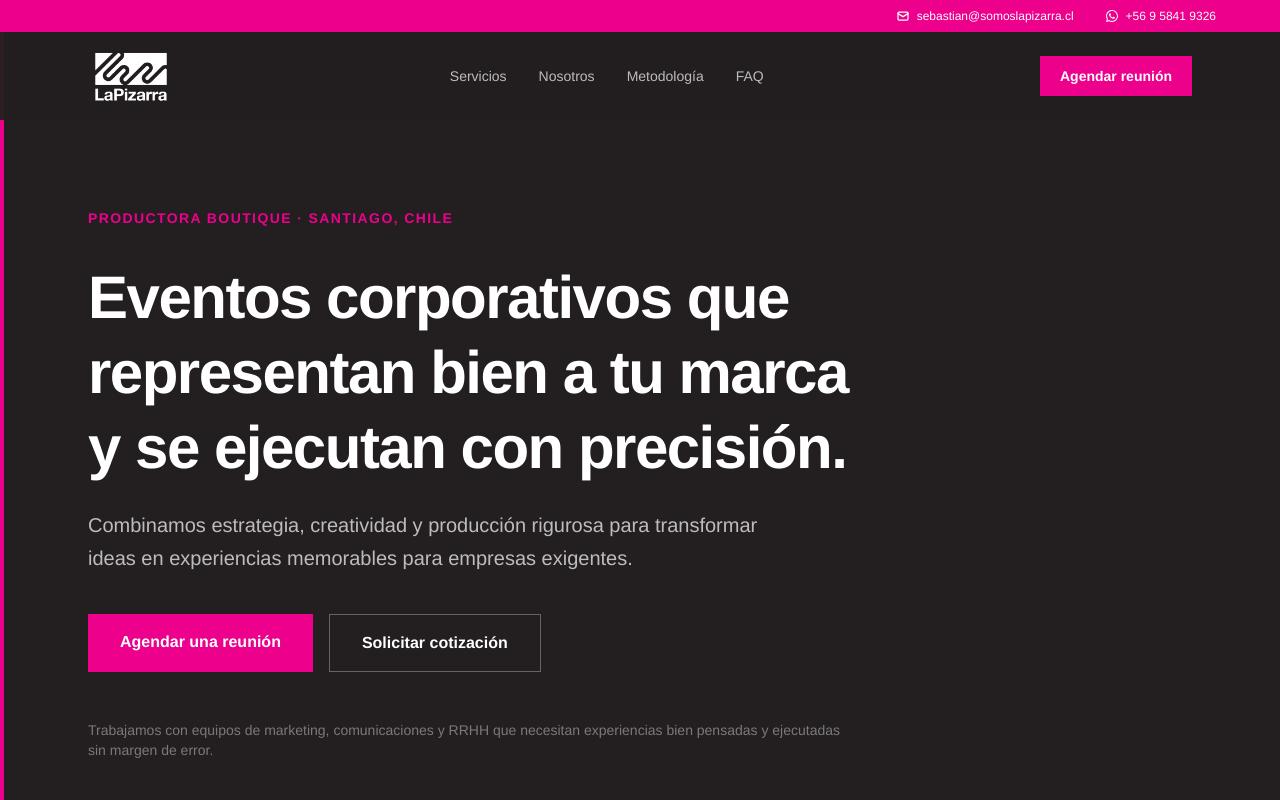
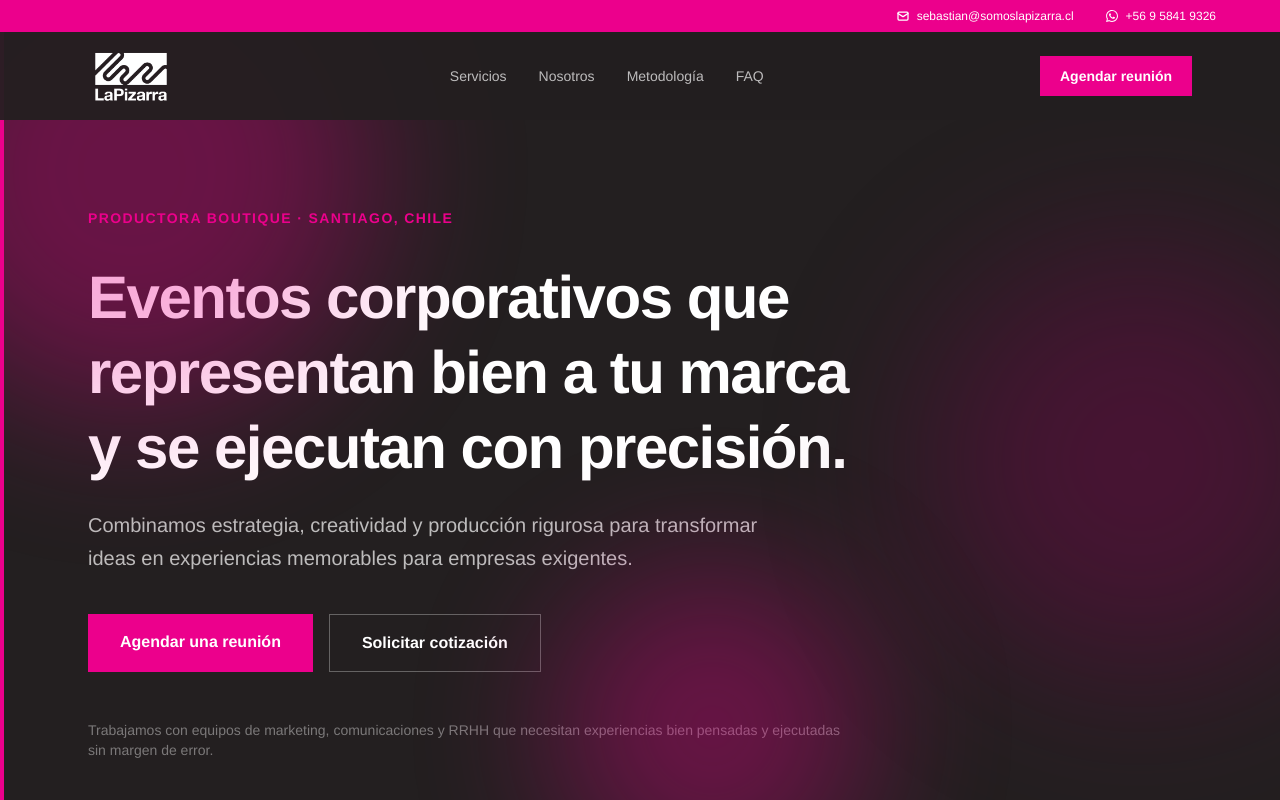
Before and after one commit to sebavigneaux-ui/lapizarra, a Next.js app: page / in a window 1280 px wide. Shown: the top 800 px of the page. Built offline with nearby package versions, Linux system fonts and the light colour scheme.

Commit message:
Hero: fondo animado tipo aurora con blobs magenta

```diff
--- a/app/components/Hero.tsx
+++ b/app/components/Hero.tsx
@@ -4,6 +4,11 @@ const WA_COTIZAR = "https://wa.me/56958419326?text=Hola%2C%20me%20gustar%C3%ADa%
 export default function Hero() {
   return (
     <section className="bg-[#231F20] min-h-screen flex items-center relative overflow-hidden">
+      {/* Blobs animados tipo aurora */}
+      <div className="blob blob-1" />
+      <div className="blob blob-2" />
+      <div className="blob blob-3" />
+
       {/* Línea decorativa magenta */}
       <div className="absolute left-0 top-0 bottom-0 w-1 bg-[#EC008C]" />
 
--- a/app/globals.css
+++ b/app/globals.css
@@ -30,3 +30,52 @@ body {
   font-family: "Helvetica Neue", Helvetica, Arial, sans-serif;
   -webkit-font-smoothing: antialiased;
 }
+
+/* Aurora / blob animations */
+@keyframes blob1 {
+  0%, 100% { transform: translate(0px, 0px) scale(1); }
+  33%       { transform: translate(60px, -40px) scale(1.1); }
+  66%       { transform: translate(-30px, 30px) scale(0.95); }
+}
+@keyframes blob2 {
+  0%, 100% { transform: translate(0px, 0px) scale(1); }
+  33%       { transform: translate(-50px, 30px) scale(1.05); }
+  66%       { transform: translate(40px, -50px) scale(1.1); }
+}
+@keyframes blob3 {
+  0%, 100% { transform: translate(0px, 0px) scale(1); }
+  33%       { transform: translate(30px, 50px) scale(0.9); }
+  66%       { transform: translate(-60px, -20px) scale(1.05); }
+}
+
+.blob {
+  position: absolute;
+  border-radius: 50%;
+  filter: blur(80px);
+  opacity: 0.35;
+  pointer-events: none;
+}
+.blob-1 {
+  width: 500px;
+  height: 500px;
+  background: #EC008C;
+  top: -100px;
+  left: -100px;
+  animation: blob1 12s ease-in-out infinite;
+}
+.blob-2 {
+  width: 400px;
+  height: 400px;
+  background: #8B0057;
+  top: 30%;
+  right: -80px;
+  animation: blob2 15s ease-in-out infinite;
+}
+.blob-3 {
+  width: 350px;
+  height: 350px;
+  background: #EC008C;
+  bottom: 0px;
+  left: 40%;
+  animation: blob3 18s ease-in-out infinite;
+}
```
